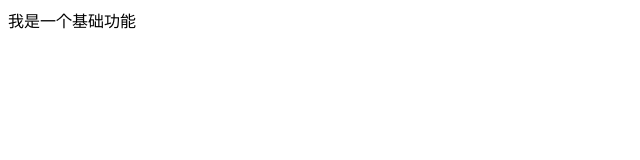
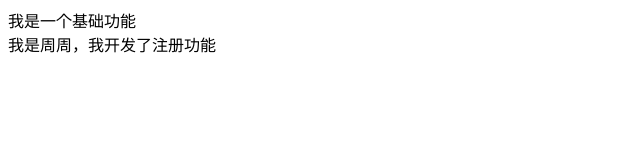
Before and after one commit to jiaoliu0111/myProject_1, a plain HTML site: page index.html in a window 1280 px wide. Shown: the whole page, without its empty margins (0-640 px from the left). Drawn offline with Linux system fonts and the light colour scheme.

Commit message:
我是周周，我完成了注册功能

```diff
--- a/index.html
+++ b/index.html
@@ -8,5 +8,7 @@
 </head>
 <body>
   <div>我是一个基础功能</div>
+
+  <div>我是周周，我开发了注册功能</div>
 </body>
 </html>
```
